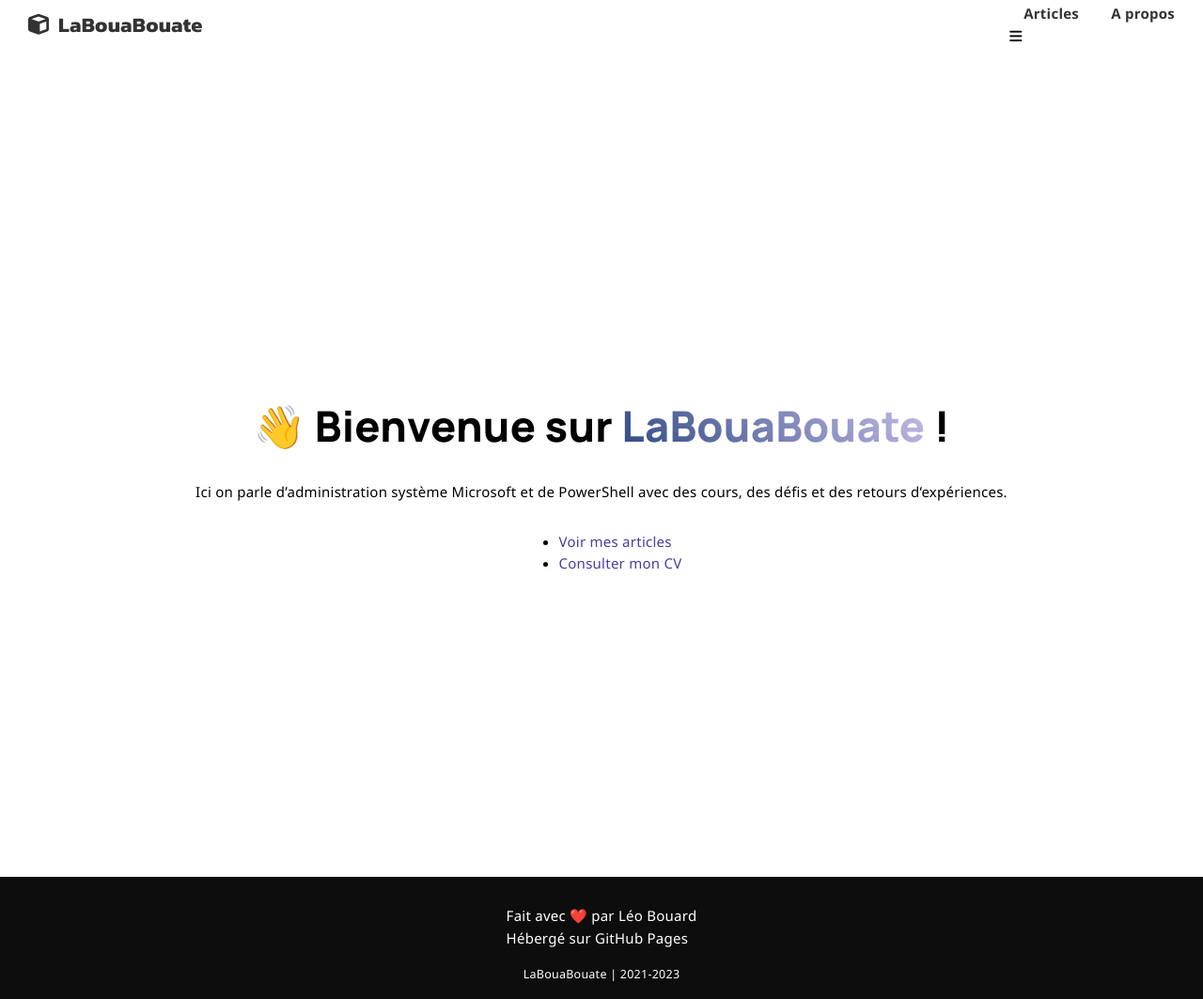
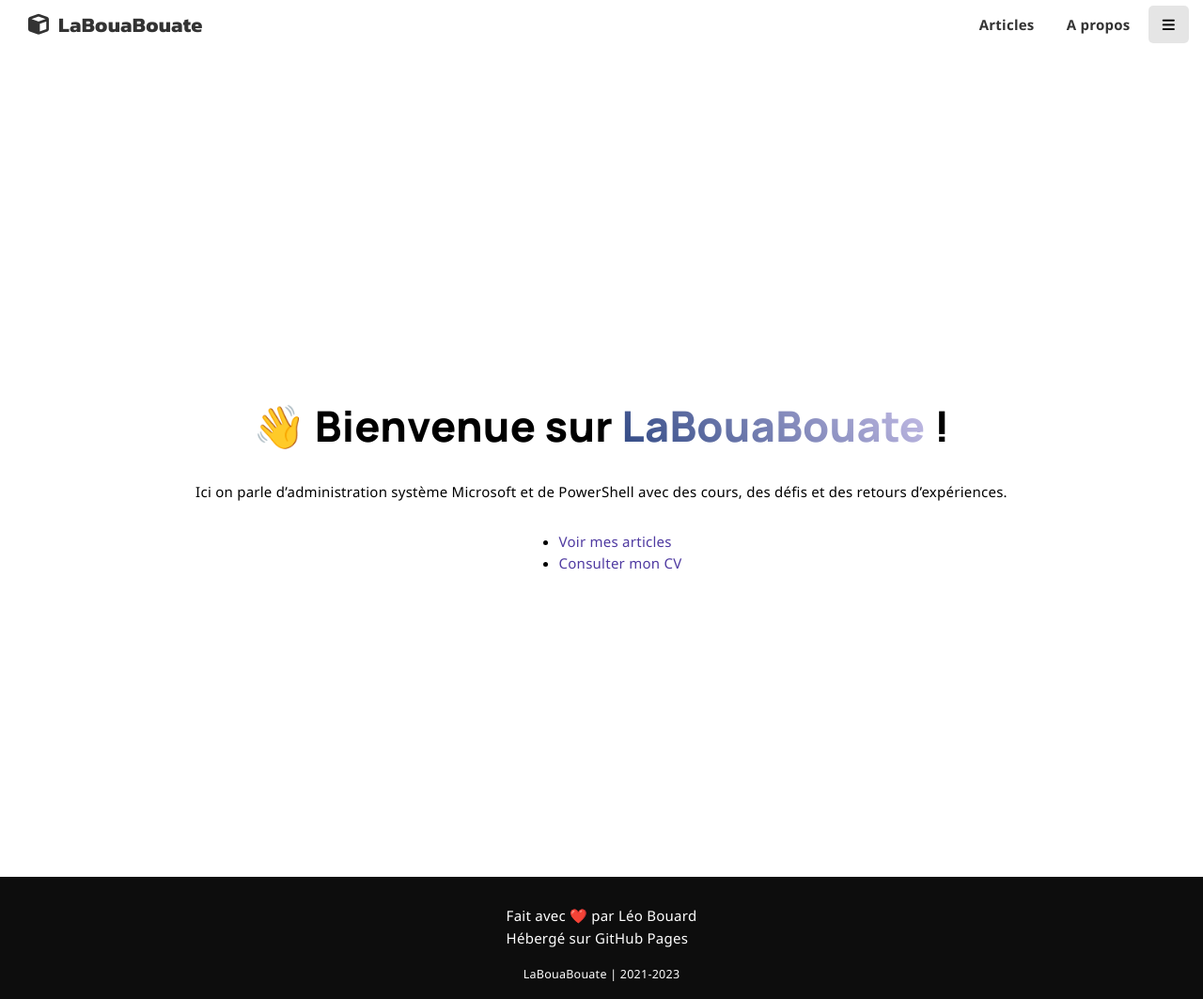
Before and after one commit to leobouard/leobouard.github.io, a Jekyll site: the page built from index.md, in a window 1280 px wide. Shown: the whole page at 94% size. Built offline with Jekyll 4.4.1, drawn with Linux system fonts in a browser that asks for light colours; nearby versions of some CDN libraries; some web fonts are replaced; our own code applies the rules of GitHub Pages for plain Markdown files.

Commit message:
Update style.scss

```diff
--- a/assets/css/style.scss
+++ b/assets/css/style.scss
@@ -55,7 +55,7 @@ header {
         justify-content: space-between;
     }
 
-    nav a {
+    nav a, nav .menu {
         color: var(--title);
         font-weight: bold;
         margin: 5px 0px;
@@ -65,7 +65,7 @@ header {
         border-radius: var(--borderradius);
     }
 
-    nav a:hover {
+    nav a:hover, nav .menu {
         color: var(--text);
         background: rgba(0,0,0,.1);
     }
@@ -337,6 +337,10 @@ footer {
 
 // MENU
 
+.menu {
+    display: inline;
+}
+
 .menu:focus-within > .submenu,
 .menu:hover > .submenu {
     display: block;
@@ -347,7 +351,6 @@ footer {
     background: var(--textbg);
     position: fixed;
     z-index: 1000;
-    padding-top: 3em;
     top: 0;
     right: 0;
     margin: 0;
```
